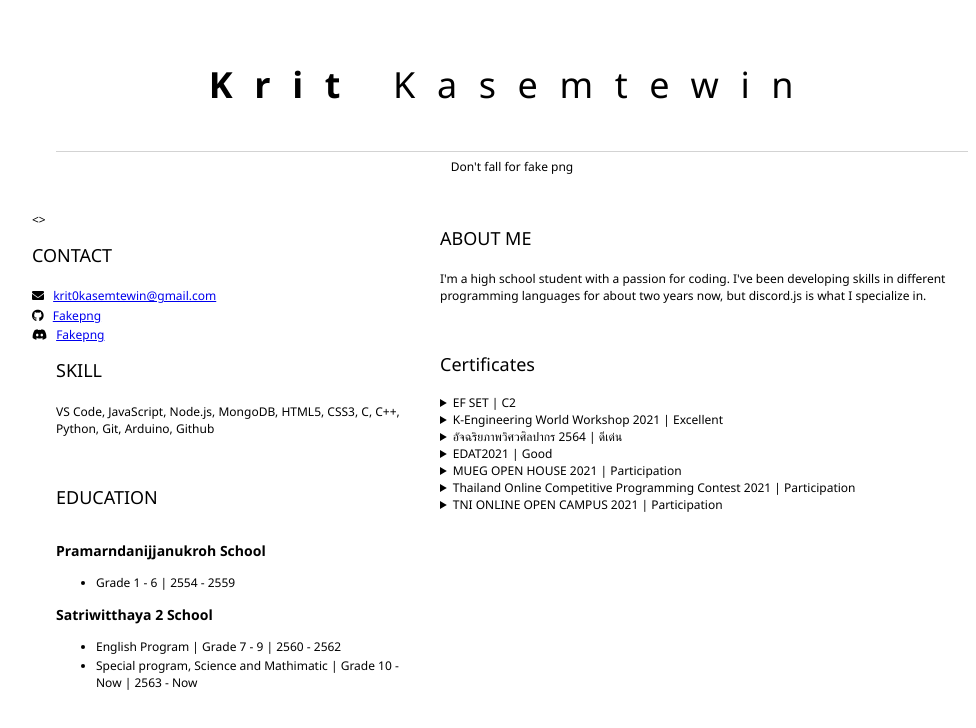
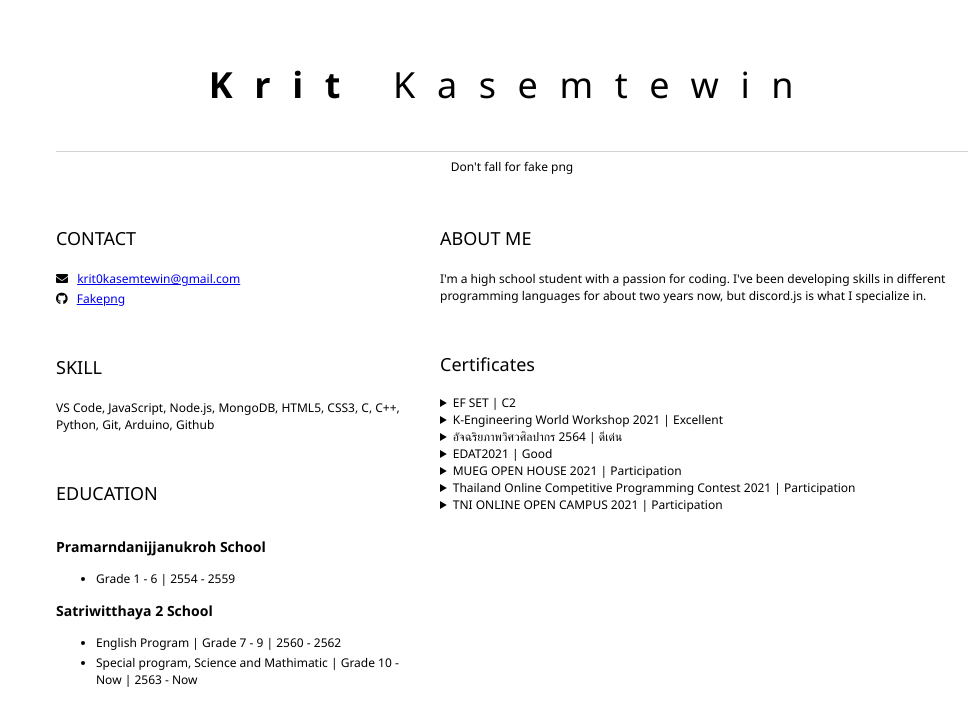
Before and after one commit to Fakepng/Portfolio, a plain HTML site: page index.html in a window 1280 px wide. Shown: the whole page, without its empty margins (128-1104 px from the left). Drawn offline with Linux system fonts and the light colour scheme.

Commit message:
Update index.html

```diff
--- a/index.html
+++ b/index.html
@@ -15,7 +15,7 @@
     </header>
     <main>
         <article id="mainleft">
-            <>
+            <section>
                 <h2>CONTACT</h2>
                 <p>
                     <i class="fa fa-envelope" aria-hidden="true"></i>
@@ -24,11 +24,6 @@
                 <p>
                     <i class="fab fa-github" aria-hidden="true"></i>
                     <a href="https://github.com/Fakepng">Fakepng</a>
-                </p>
-                <!--Add Discord-->
-                <p>
-                    <i class="fab fa-discord" aria-hidden="true"></i>
-                    <a href="https://discord.gg/QWQWQWQ">Fakepng</a>
                 </p>
             </section>
             <section>
```
